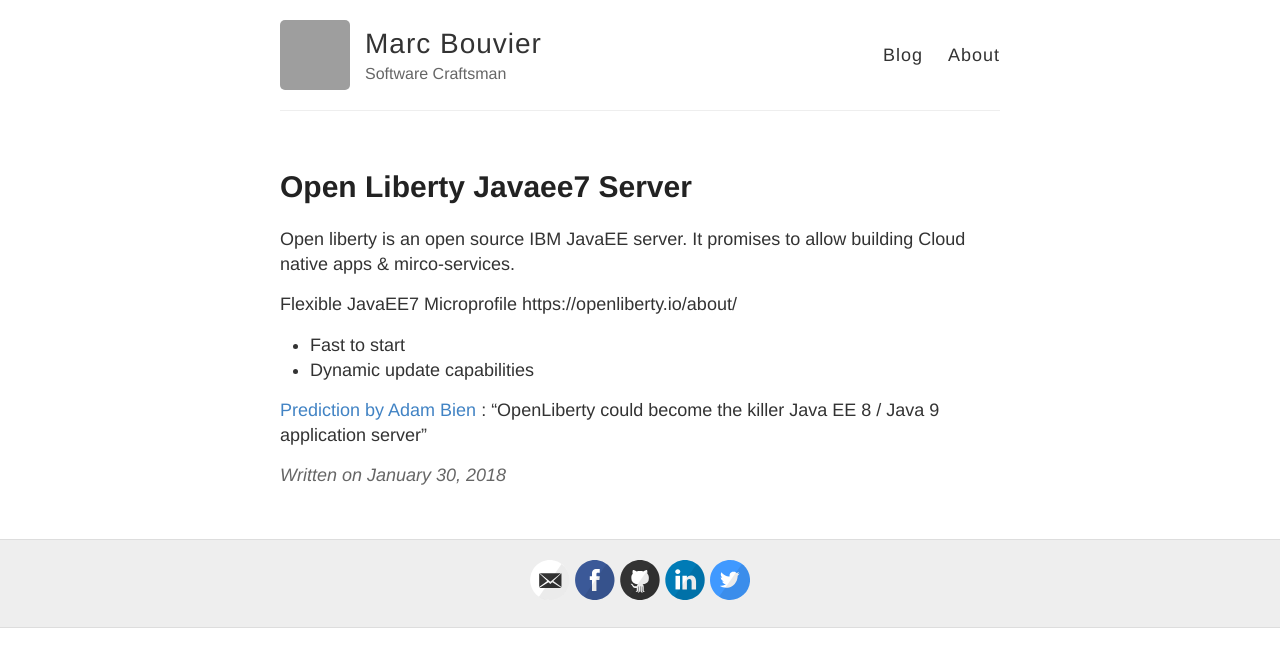
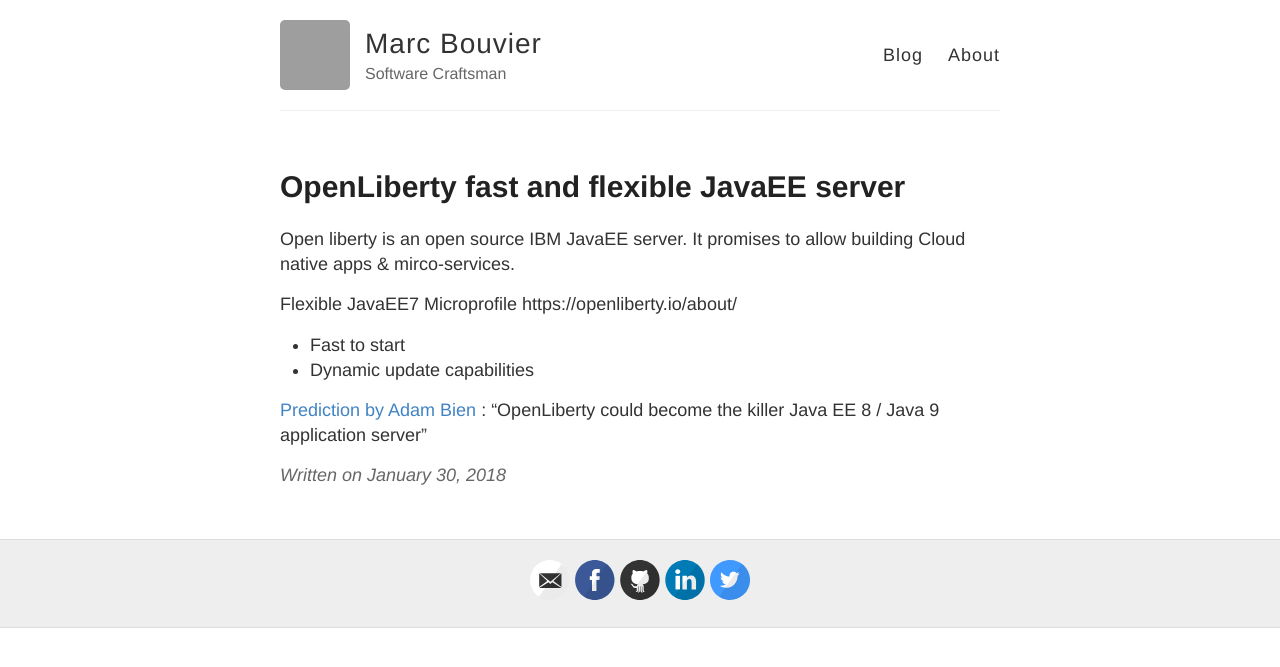
Before and after one commit to marc-bouvier/marc-bouvier.github.io, a Jekyll site: the page built from _posts/2018-01-30-open-liberty-javaee7-server.md, in a window 1280 px wide. Shown: the top 667 px of the page. Built offline with Jekyll 4.4.1, drawn with Linux system fonts in a browser that asks for light colours; our own code applies the rules of GitHub Pages for plain Markdown files; comment, search, counter and statistics services are not loaded; grey boxes are pictures that could not be loaded.

Commit message:
Update 2018-01-30-open-liberty-javaee7-server.md

```diff
--- a/_posts/2018-01-30-open-liberty-javaee7-server.md
+++ b/_posts/2018-01-30-open-liberty-javaee7-server.md
@@ -1,3 +1,8 @@
+---
+layout: post
+title: "OpenLiberty fast and flexible JavaEE server"
+date: 2018-01-30
+---
 
 Open liberty is an open source IBM JavaEE server. It promises to allow building Cloud native apps & mirco-services.
 
```
